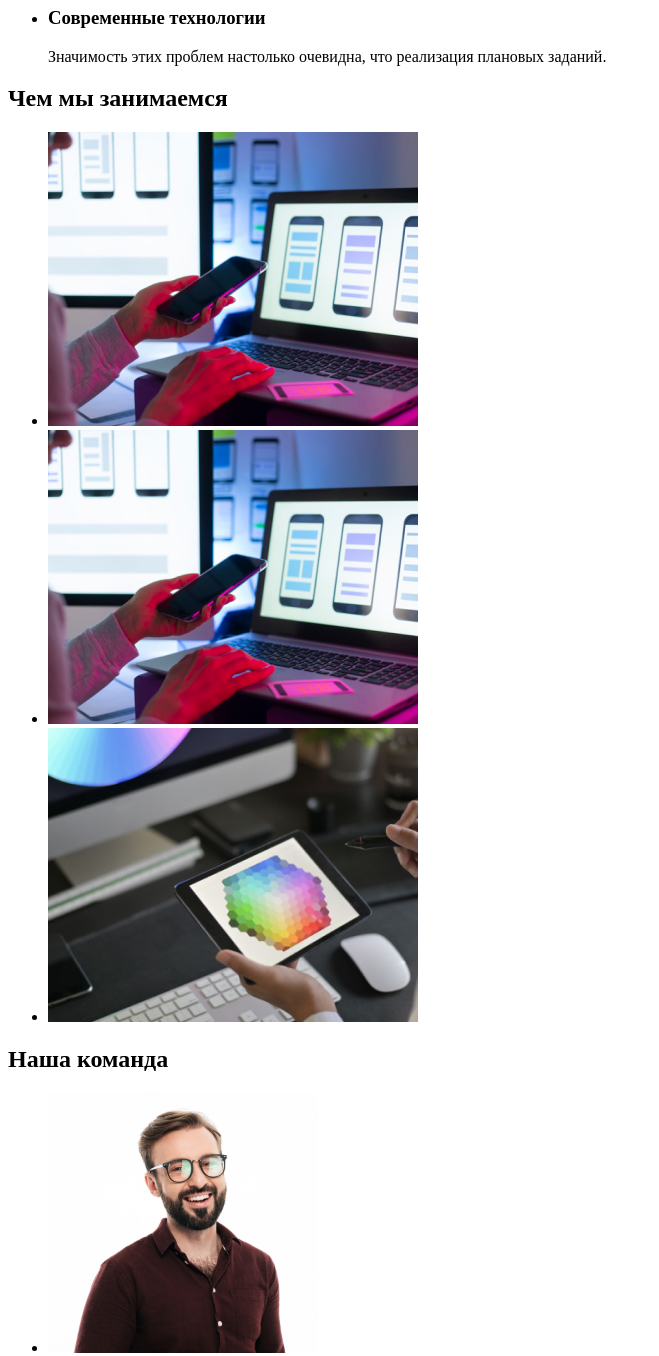
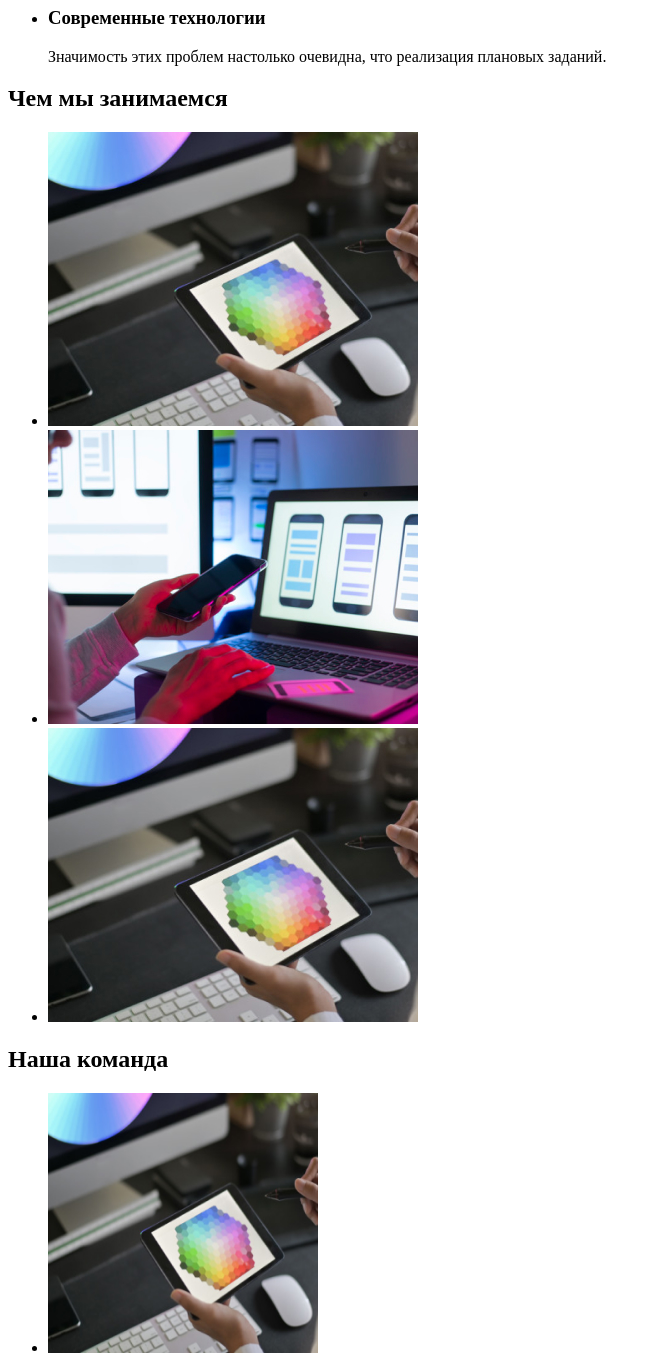
Before and after one commit to AndreyOvchynnikov/homework-1, a plain HTML site: page index.html in a window 1280 px wide. Shown: the part 480-1836 px from the top of the page, without its empty margins (0-659 px from the left). Drawn offline with Linux system fonts and the light colour scheme.

Commit message:
test img 2

```diff
--- a/index.html
+++ b/index.html
@@ -68,7 +68,7 @@
             <h2>Чем мы занимаемся</h2>
             <ul>
                 <li>
-                    <img src="./images/box2.jpg" alt="Человек пишет код программы" width="370" height="294" />
+                    <img src="./images/box3.jpg" alt="Человек пишет код программы" width="370" height="294" />
                 </li>
                 <li>
                     <img src="./images/box2.jpg" alt="Человек занимается оформлением сайта" width="370" height="294" />
@@ -83,7 +83,7 @@
             <h2>Наша команда</h2>
             <ul>
                 <li>
-                    <img src="./images/team1.jpg" alt="Игорь Демьяненко - разработчик проекта" width="270"
+                    <img src="./images/box3.jpg" alt="Игорь Демьяненко - разработчик проекта" width="270"
                         height="260" />
                     <h3>Игорь Демьяненко</h3>
                     <p lang="en">Product Designer</p>
```
